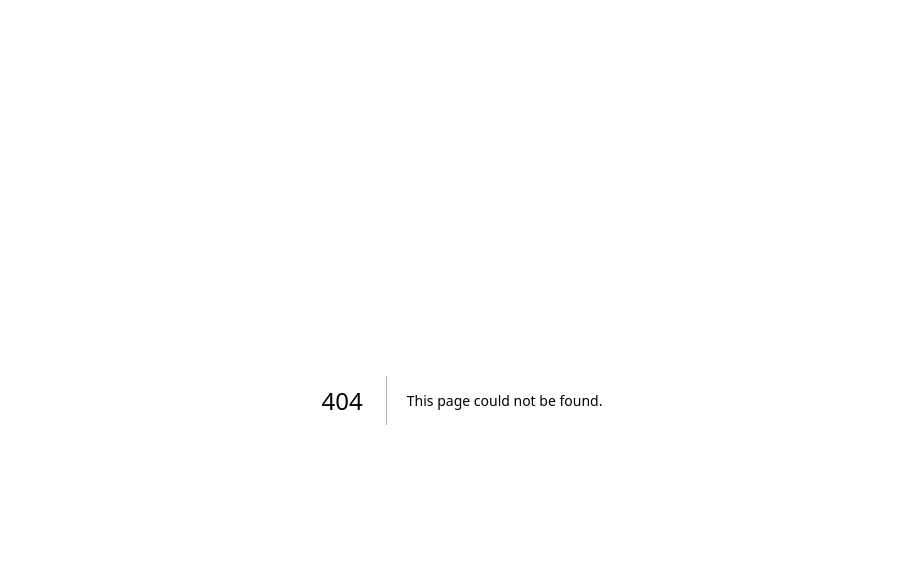
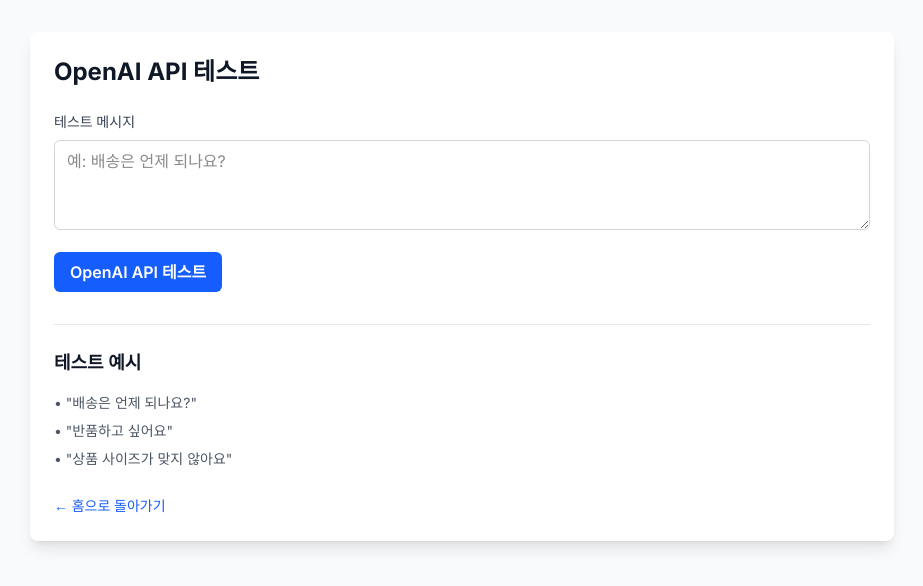
Before and after one commit to alchemist27/regen, a Next.js app: page /test-openai in a window 1280 px wide. Before the commit this address had no page. Shown: the top 586 px of the page, without its empty margins (178-1101 px from the left). Built offline with nearby package versions, Linux system fonts and the light colour scheme.

Commit message:
feat: OpenAI API 테스트 기능 구현
- /api/test-openai 엔드포인트 추가
- /test-openai 테스트 페이지 생성
- GPT-3.5 모델을 사용한 응답 생성 테스트
- 홈페이지에 테스트 링크 추가

```diff
--- /dev/null
+++ b/src/app/api/test-openai/route.ts
@@ -0,0 +1,66 @@
+import { NextRequest, NextResponse } from 'next/server';
+import OpenAI from 'openai';
+
+const openai = new OpenAI({
+  apiKey: process.env.OPENAI_API_KEY,
+});
+
+export async function POST(request: NextRequest) {
+  try {
+    const { message } = await request.json();
+
+    if (!message) {
+      return NextResponse.json({ error: 'Message is required' }, { status: 400 });
+    }
+
+    console.log('Testing OpenAI API with message:', message);
+
+    const completion = await openai.chat.completions.create({
+      model: "gpt-3.5-turbo",
+      messages: [
+        {
+          role: "system",
+          content: "당신은 카페24 쇼핑몰의 고객서비스 담당자입니다. 친절하고 정확한 답변을 제공해주세요."
+        },
+        {
+          role: "user",
+          content: message
+        }
+      ],
+      max_tokens: 500,
+      temperature: 0.7,
+    });
+
+    const response = completion.choices[0]?.message?.content || '';
+
+    return NextResponse.json({
+      success: true,
+      message: message,
+      response: response,
+      model: completion.model,
+      usage: completion.usage,
+      timestamp: new Date().toISOString()
+    });
+
+  } catch (error: any) {
+    console.error('OpenAI API Error:', error);
+
+    return NextResponse.json({
+      success: false,
+      error: error.message || 'OpenAI API 호출 중 오류가 발생했습니다.',
+      timestamp: new Date().toISOString()
+    }, { status: 500 });
+  }
+}
+
+export async function GET() {
+  return NextResponse.json({
+    message: 'OpenAI API 테스트 엔드포인트입니다. POST 요청으로 메시지를 보내주세요.',
+    example: {
+      method: 'POST',
+      body: {
+        message: '배송은 언제 되나요?'
+      }
+    }
+  });
+}
--- /dev/null
+++ b/src/app/test-openai/page.tsx
@@ -0,0 +1,103 @@
+'use client';
+
+import { useState } from 'react';
+
+export default function TestOpenAIPage() {
+  const [message, setMessage] = useState('');
+  const [response, setResponse] = useState('');
+  const [isLoading, setIsLoading] = useState(false);
+  const [error, setError] = useState('');
+
+  const testOpenAI = async () => {
+    if (!message.trim()) {
+      alert('메시지를 입력해주세요.');
+      return;
+    }
+
+    setIsLoading(true);
+    setError('');
+    setResponse('');
+
+    try {
+      const res = await fetch('/api/test-openai', {
+        method: 'POST',
+        headers: {
+          'Content-Type': 'application/json',
+        },
+        body: JSON.stringify({ message }),
+      });
+
+      const data = await res.json();
+
+      if (data.success) {
+        setResponse(data.response);
+      } else {
+        setError(data.error || '오류가 발생했습니다.');
+      }
+    } catch (err) {
+      setError('네트워크 오류가 발생했습니다.');
+      console.error('Test error:', err);
+    } finally {
+      setIsLoading(false);
+    }
+  };
+
+  return (
+    <div className="min-h-screen bg-gray-50 py-8">
+      <div className="max-w-4xl mx-auto px-4">
+        <div className="bg-white rounded-lg shadow-lg p-6">
+          <h1 className="text-2xl font-bold text-gray-900 mb-6">OpenAI API 테스트</h1>
+
+          <div className="space-y-4">
+            <div>
+              <label className="block text-sm font-medium text-gray-700 mb-2">테스트 메시지</label>
+              <textarea
+                value={message}
+                onChange={(e) => setMessage(e.target.value)}
+                placeholder="예: 배송은 언제 되나요?"
+                className="w-full px-3 py-2 border border-gray-300 rounded-md"
+                rows={3}
+                disabled={isLoading}
+              />
+            </div>
+
+            <button
+              onClick={testOpenAI}
+              disabled={isLoading}
+              className="bg-blue-600 hover:bg-blue-700 disabled:bg-blue-400 text-white font-semibold py-2 px-4 rounded-md"
+            >
+              {isLoading ? 'GPT 응답 생성 중...' : 'OpenAI API 테스트'}
+            </button>
+
+            {error && (
+              <div className="bg-red-50 border border-red-200 rounded-md p-4">
+                <h3 className="text-sm font-medium text-red-800">오류 발생</h3>
+                <div className="mt-2 text-sm text-red-700">{error}</div>
+              </div>
+            )}
+
+            {response && (
+              <div className="bg-green-50 border border-green-200 rounded-md p-4">
+                <h3 className="text-sm font-medium text-green-800">GPT 응답</h3>
+                <div className="mt-2 text-sm text-green-700 whitespace-pre-wrap">{response}</div>
+              </div>
+            )}
+          </div>
+
+          <div className="mt-8 pt-6 border-t border-gray-200">
+            <h2 className="text-lg font-semibold text-gray-900 mb-4">테스트 예시</h2>
+            <div className="space-y-2 text-sm text-gray-600">
+              <p>• "배송은 언제 되나요?"</p>
+              <p>• "반품하고 싶어요"</p>
+              <p>• "상품 사이즈가 맞지 않아요"</p>
+            </div>
+          </div>
+
+          <div className="mt-6">
+            <a href="/" className="text-blue-600 hover:text-blue-500 text-sm font-medium">← 홈으로 돌아가기</a>
+          </div>
+        </div>
+      </div>
+    </div>
+  );
+}
```
